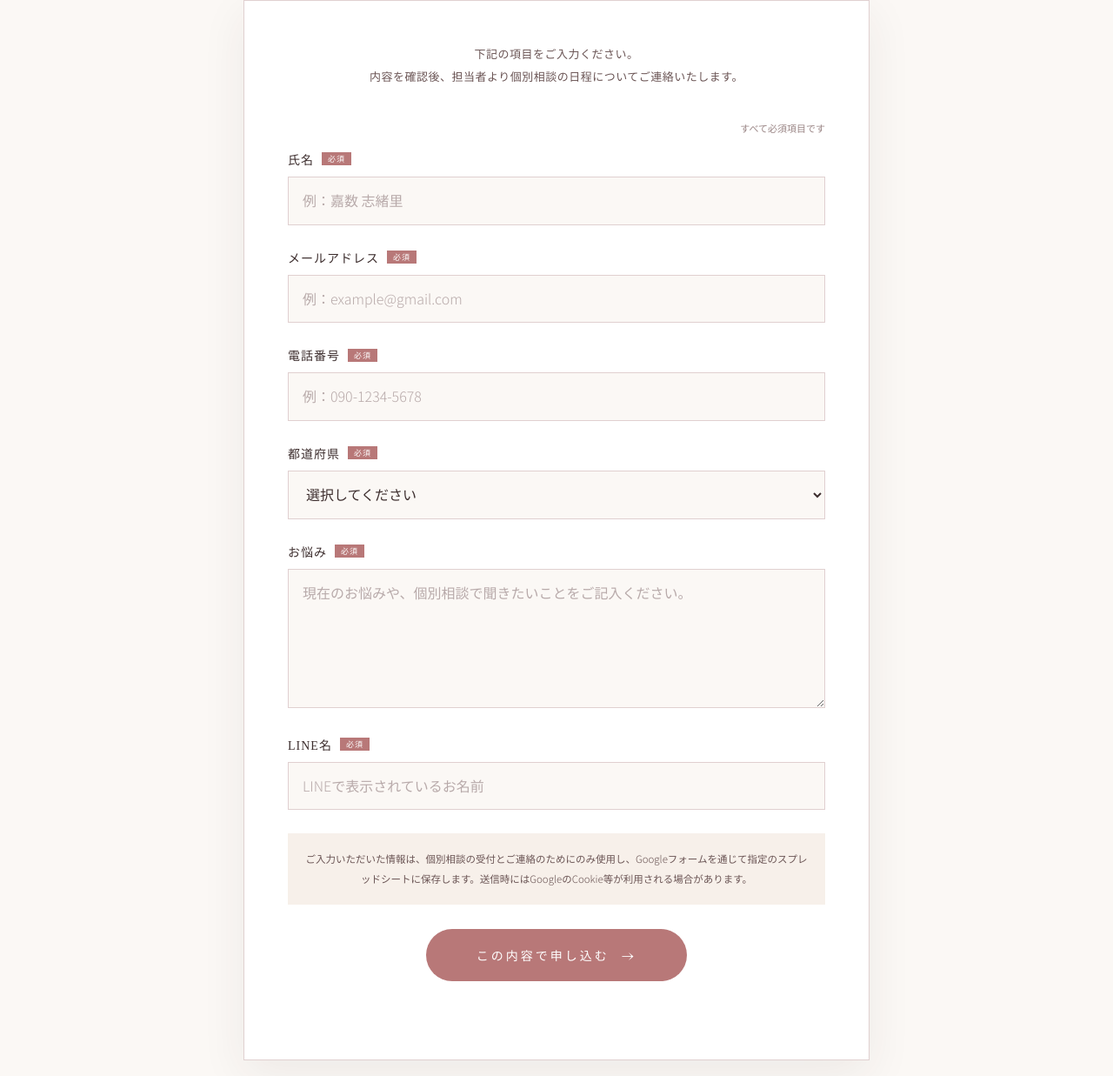
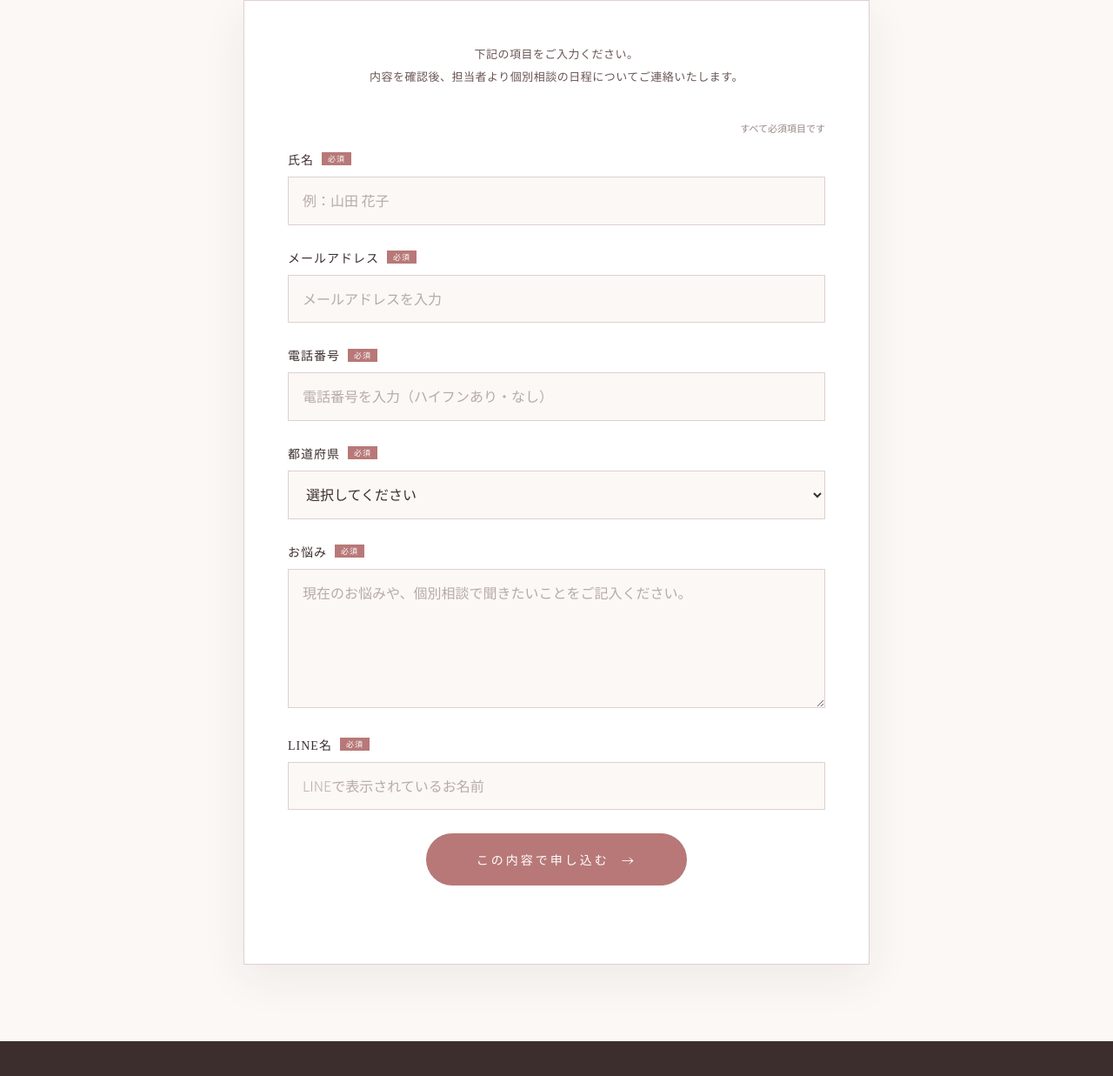
Before and after one commit to kick1111k1-bot/korugi-school, a plain HTML site: page consultation/index.html in a window 1280 px wide. Shown: the part 413-1650 px from the top of the page at 87% size. Drawn offline with nearby package versions, Linux system fonts and the light colour scheme.

Commit message:
フォームの入力例を一般化

```diff
--- a/consultation/index.html
+++ b/consultation/index.html
@@ -36,7 +36,6 @@ body{font-family:'Noto Sans JP',sans-serif;font-weight:300;color:var(--text-dark
 .field-error{display:none;margin-top:7px;font-size:11px;line-height:1.7;color:var(--error)}
 .field.invalid .input,.field.invalid .select,.field.invalid .textarea{border-color:var(--error);background:#FFF9F9}
 .field.invalid .field-error{display:block}
-.privacy-note{padding:18px 20px;margin:8px 0 28px;background:var(--beige-light);font-size:11.5px;line-height:2;color:var(--text-medium);text-align:center}
 .submit-wrap{text-align:center}
 .submit-btn{display:inline-flex;align-items:center;justify-content:center;gap:14px;min-width:300px;padding:19px 36px;border:0;border-radius:50px;background:var(--pink-deep);color:var(--white);font-family:'Noto Serif JP',serif;font-size:14px;letter-spacing:3px;cursor:pointer;transition:background .3s,transform .3s,box-shadow .3s}
 .submit-btn:hover:not(:disabled){background:var(--text-dark);transform:translateY(-2px);box-shadow:0 12px 32px rgba(61,46,46,.18)}
@@ -89,19 +88,19 @@ body{font-family:'Noto Sans JP',sans-serif;font-weight:300;color:var(--text-dark
 
         <div class="field" data-field="name">
           <label class="field-label" for="name">氏名 <span class="required">必須</span></label>
-          <input class="input" type="text" id="name" name="entry.385616298" autocomplete="name" maxlength="80" placeholder="例：嘉数 志緒里" required>
+          <input class="input" type="text" id="name" name="entry.385616298" autocomplete="name" maxlength="80" placeholder="例：山田 花子" required>
           <p class="field-error">氏名を入力してください。</p>
         </div>
 
         <div class="field" data-field="email">
           <label class="field-label" for="email">メールアドレス <span class="required">必須</span></label>
-          <input class="input" type="email" id="email" name="entry.350347917" autocomplete="email" maxlength="160" inputmode="email" placeholder="例：example@gmail.com" required>
+          <input class="input" type="email" id="email" name="entry.350347917" autocomplete="email" maxlength="160" inputmode="email" placeholder="メールアドレスを入力" required>
           <p class="field-error">正しいメールアドレスを入力してください。</p>
         </div>
 
         <div class="field" data-field="phone">
           <label class="field-label" for="phone">電話番号 <span class="required">必須</span></label>
-          <input class="input" type="tel" id="phone" name="entry.1238475697" autocomplete="tel" maxlength="24" inputmode="tel" placeholder="例：090-1234-5678" required>
+          <input class="input" type="tel" id="phone" name="entry.1238475697" autocomplete="tel" maxlength="24" inputmode="tel" placeholder="電話番号を入力（ハイフンあり・なし）" required>
           <p class="field-error">正しい電話番号を入力してください。</p>
         </div>
 
@@ -130,8 +129,6 @@ body{font-family:'Noto Sans JP',sans-serif;font-weight:300;color:var(--text-dark
           <input class="input" type="text" id="lineName" name="entry.1384304825" maxlength="100" placeholder="LINEで表示されているお名前" required>
           <p class="field-error">LINE名を入力してください。</p>
         </div>
-
-        <p class="privacy-note">ご入力いただいた情報は、個別相談の受付とご連絡のためにのみ使用し、Googleフォームを通じて指定のスプレッドシートに保存します。送信時にはGoogleのCookie等が利用される場合があります。</p>
 
         <div class="submit-wrap">
           <button class="submit-btn" id="submitButton" type="submit">
```
